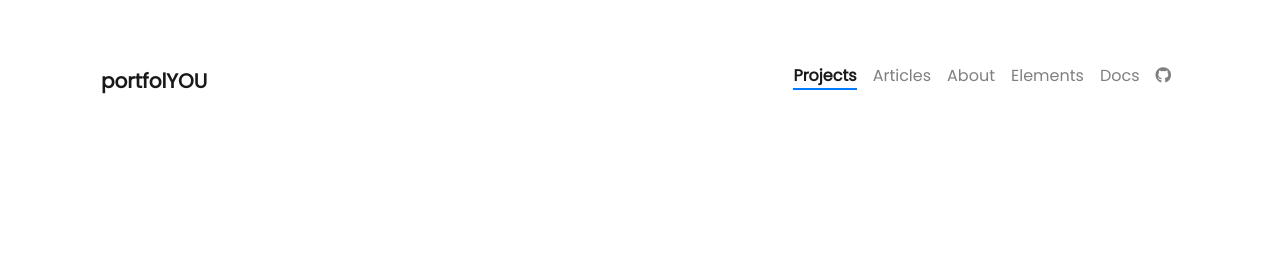
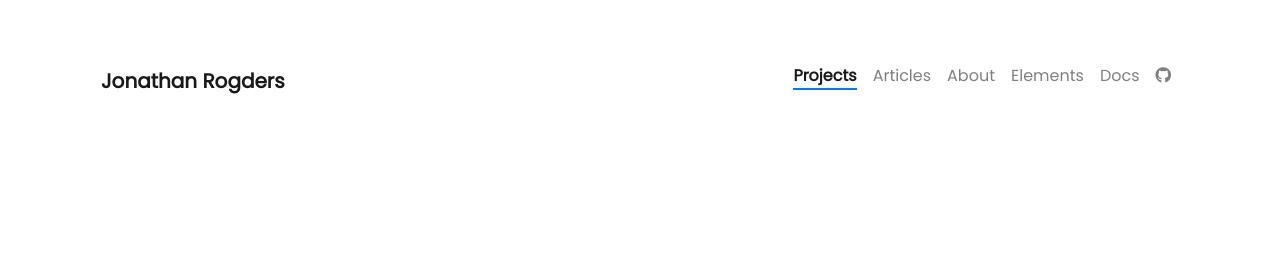
Before and after one commit to JonjonR13/Jonathan-Rodgers, a Jekyll site: the page built from _projects/(3) Empty Project.md, in a window 1280 px wide. Shown: the top 262 px of the page. Built offline with Jekyll 4.4.1, drawn with Linux system fonts in a browser that asks for light colours; nearby versions of some CDN libraries.

Commit message:
Update _config.yml

```diff
--- a/_config.yml
+++ b/_config.yml
@@ -1,5 +1,5 @@
 ### Site Settings ###
-title               : portfolYOU
+title               : Jonathan Rogders
 description         : >-                               # >- means to ignore newlines until "url:"
                       I turn coffee into code,
                       use tabs over spaces
```
